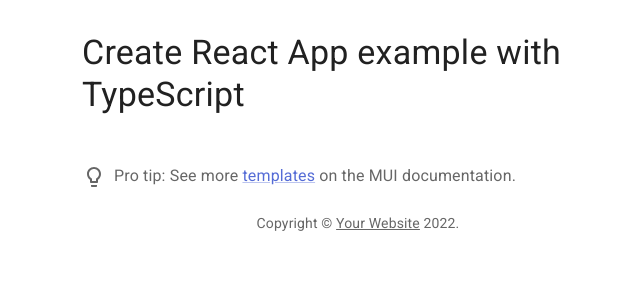
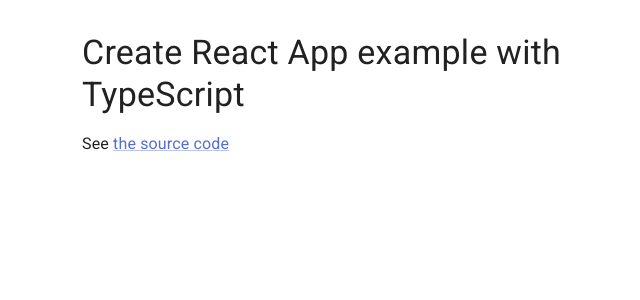
Before and after one commit to sdobz/pose-demo, a React (Create React App) app: page / in a window 1280 px wide. Shown: the top 300 px of the page, without its empty margins (282-922 px from the left). Built offline with nearby package versions, Linux system fonts and the light colour scheme.

Commit message:
Source code note, cleanup

```diff
--- a/src/App.tsx
+++ b/src/App.tsx
@@ -3,18 +3,11 @@
 import Typography from '@mui/material/Typography';
 import Box from '@mui/material/Box';
 import Link from '@mui/material/Link';
-import ProTip from './ProTip';
 
-function Copyright() {
-  return (
-    <Typography variant="body2" color="text.secondary" align="center">
-      {'Copyright © '}
-      <Link color="inherit" href="https://mui.com/">
-        Your Website
-      </Link>{' '}
-      {new Date().getFullYear()}.
-    </Typography>
-  );
+function Publishment() {
+  return <Box sx={{my: 2}}>
+    See <Link href="https://github.com/sdobz/pose-demo">the source code</Link>
+  </Box>
 }
 
 export default function App() {
@@ -24,8 +17,7 @@
         <Typography variant="h4" component="h1" gutterBottom>
           Create React App example with TypeScript
         </Typography>
-        <ProTip />
-        <Copyright />
+        <Publishment />
       </Box>
     </Container>
   );
--- a/src/ProTip.tsx
+++ /dev/null
@@ -1,22 +0,0 @@
-import * as React from 'react';
-import Link from '@mui/material/Link';
-import SvgIcon, { SvgIconProps } from '@mui/material/SvgIcon';
-import Typography from '@mui/material/Typography';
-
-function LightBulbIcon(props: SvgIconProps) {
-  return (
-    <SvgIcon {...props}>
-      <path d="M9 21c0 .55.45 1 1 1h4c.55 0 1-.45 1-1v-1H9v1zm3-19C8.14 2 5 5.14 5 9c0 2.38 1.19 4.47 3 5.74V17c0 .55.45 1 1 1h6c.55 0 1-.45 1-1v-2.26c1.81-1.27 3-3.36 3-5.74 0-3.86-3.14-7-7-7zm2.85 11.1l-.85.6V16h-4v-2.3l-.85-.6C7.8 12.16 7 10.63 7 9c0-2.76 2.24-5 5-5s5 2.24 5 5c0 1.63-.8 3.16-2.15 4.1z" />
-    </SvgIcon>
-  );
-}
-
-export default function ProTip() {
-  return (
-    <Typography sx={{ mt: 6, mb: 3 }} color="text.secondary">
-      <LightBulbIcon sx={{ mr: 1, verticalAlign: 'middle' }} />
-      Pro tip: See more <Link href="https://mui.com/getting-started/templates/">templates</Link> on
-      the MUI documentation.
-    </Typography>
-  );
-}
```
Also changed, not shown: 1 other file (tests, documents, lock files or other folders).
